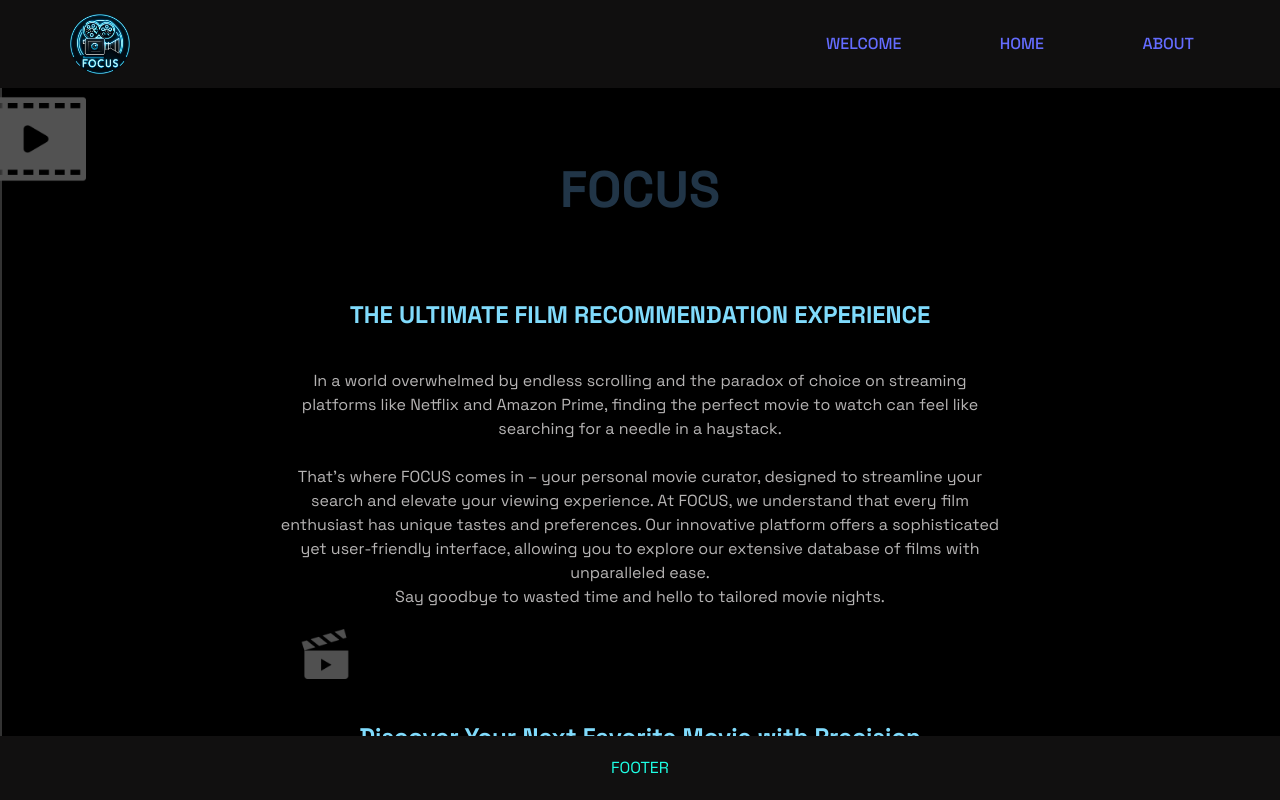
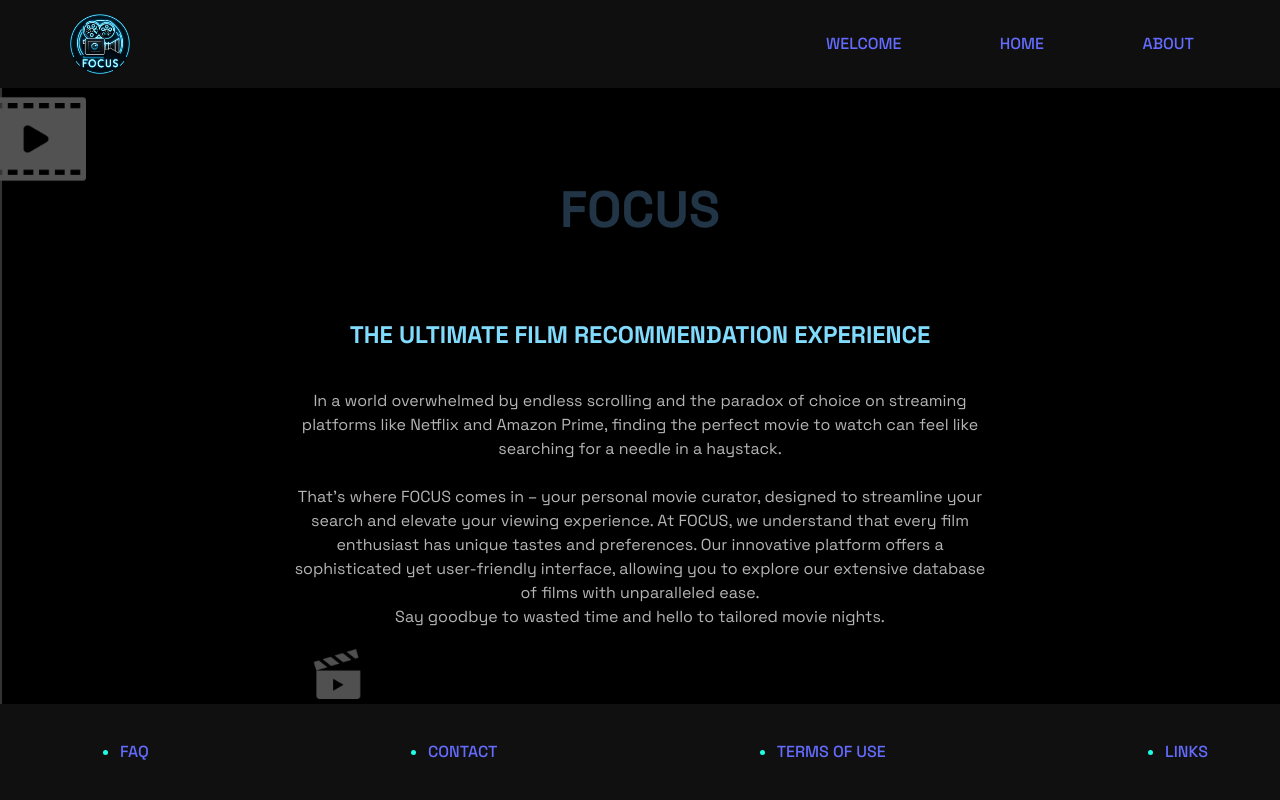
Before and after one commit to Memoryman2022/Project-2, a React (Vite) app in the folder frontend/: page /about in a window 1280 px wide. Shown: the top 800 px of the page. Built offline with nearby package versions, Linux system fonts and the light colour scheme.

Commit message:
monday final

```diff
--- a/frontend/src/App.css
+++ b/frontend/src/App.css
@@ -63,7 +63,15 @@ nav {
   background-color: #111010;
   padding: 20px 0 20px;
   color: #1effe5;
-  text-align: center;
+}
+.footer ul {
+  display: flex;
+  flex-direction: row;
+  display: flex;
+  width: 85%;
+  justify-content: space-between;
+  padding-left: 120px;
+  padding-right: 100px;
 }
 
 /*SIDEBAR*/
@@ -219,7 +227,7 @@ nav {
   align-items: center;
   width: 100%;
   flex-direction: column;
-  padding: 40px;
+  padding: 60px;
 }
 
 .about-container p {
--- a/frontend/src/components/Footer.jsx
+++ b/frontend/src/components/Footer.jsx
@@ -1,5 +1,22 @@
 import { Link } from "react-router-dom";
 
 export default function Footer() {
-  return <div className="footer">FOOTER</div>;
+  return (
+    <div className="footer">
+      <ul className="footer-list">
+        <li className="footer-item">
+          <Link to="/">FAQ</Link>
+        </li>
+        <li className="footer-item">
+          <Link to="/">CONTACT</Link>
+        </li>
+        <li className="footer-item">
+          <Link to="/">TERMS OF USE</Link>
+        </li>
+        <li className="footer-item">
+          <Link to="/">LINKS</Link>
+        </li>
+      </ul>
+    </div>
+  );
 }
```
